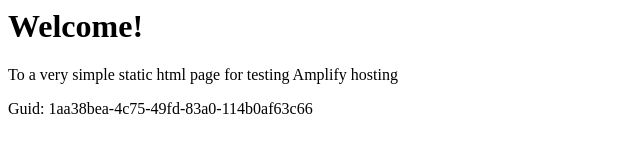
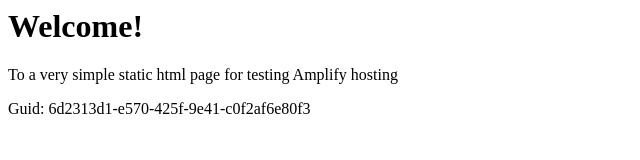
Before and after one commit to aws-aemilia-lhr/Github-PR-Commit-Integration-Test-DoNotTouch-GitHubWebhookPushCanaryTest-v1-preprod-eu-west-2, a website: page src/index.html in a window 1280 px wide. Shown: the full height of the page, 0-640 px from the left. Drawn offline with Linux system fonts and the light colour scheme.

Commit message:
commit from integ tests

```diff
--- a/src/index.html
+++ b/src/index.html
@@ -12,6 +12,6 @@
 <body>
     <h1>Welcome!</h1>
     <p>To a very simple static html page for testing Amplify hosting</p>
-    <p>Guid: 1aa38bea-4c75-49fd-83a0-114b0af63c66</p></body>
+    <p>Guid: 6d2313d1-e570-425f-9e41-c0f2af6e80f3</p></body>
 
 </html>
```
